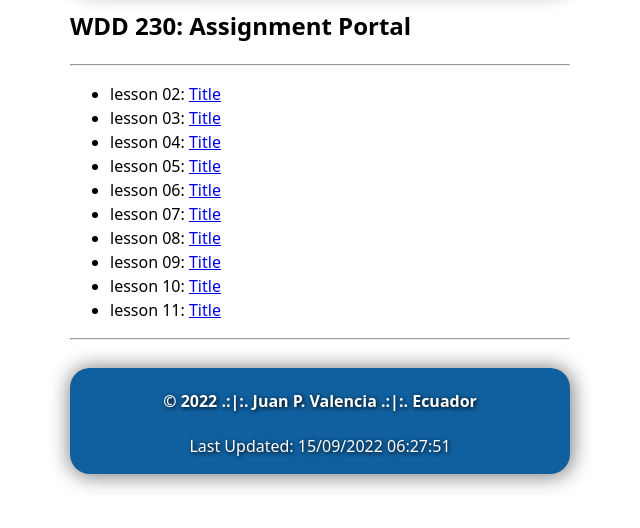
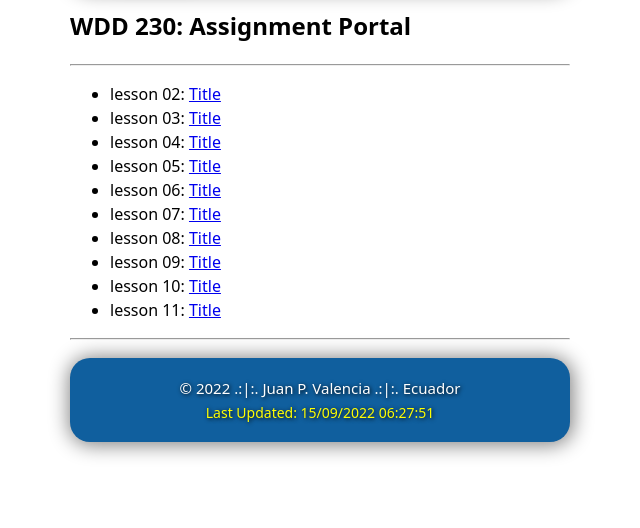
Before and after one commit to iamvalenciia/wdd230, a plain HTML site: page index.html in a window 1280 px wide. Shown: the part 160-688 px from the top of the page, without its empty margins (438-1078 px from the left). Drawn offline with Linux system fonts and the light colour scheme.

Commit message:
assignment portal part 2

```diff
--- a/index.html
+++ b/index.html
@@ -3,7 +3,7 @@
 <head>
     <meta charset="UTF-8">
     <meta http-equiv="X-UA-Compatible" content="IE=edge">
-    <meta name="viewport" content="width=device-width, initial-scale=1.0" alt="Assignment portal for Juan Valencia in WDD 230: Web Fronted Development at Brigham Young University - Idaho">
+    <meta name="description" content="Assignment portal for Juan Valencia in WDD 230: Web Fronted Development at Brigham Young University - Idaho">
     <link rel="stylesheet" href="styles/styles.css" >
     <title>Assignment Portal</title>
 </head>
@@ -35,8 +35,8 @@
             <hr>
         </main>
         <footer>
-            <h4>&copy; 2022 .:|:. Juan P. Valencia .:|:. Ecuador </h4>
-            <p id="thetime"></p>
+            <p class="sentence">&copy; 2022 .:|:. Juan P. Valencia .:|:. Ecuador </p>
+            <p id="the_time"></p>
         </footer>
     </div>
     <script src="scripts/main.js"></script>
--- a/scripts/main.js
+++ b/scripts/main.js
@@ -9,4 +9,4 @@ const seconds = ('0' + t.getSeconds()).slice(-2);
 const time = `${date}/${month}/${year} ${hours}:${minutes}:${seconds}`;
 
 
-document.getElementById("thetime").innerHTML = ("Last Updated: "+time);
+document.getElementById("the_time").innerHTML = ("Last Updated: "+time);
--- a/styles/styles.css
+++ b/styles/styles.css
@@ -7,6 +7,7 @@
     margin: 0 500px;
     font: 500 100%/1.5 system-ui;
 }
+
 
 .wrapper {
     display: block;
@@ -22,24 +23,34 @@
     padding: 10px 30px;
 }
 
+
 header img {
     height: 120px;
     border-radius: 25px;
     box-shadow: 1px 1px 20px 2px gray;
 }
-
 header h1 {
     display: grid;
     padding: 0 20px;
     text-shadow: 1px 1px 4px black;
 }
 
+
 footer {
-    margin-top: 20px;
+    margin-top: 10px;
+    padding: 10px;
     border-radius: 20px;
     text-align: center;
+    line-height: 0.7;
     text-shadow: 1px 1px 4px black;
     background-color: #105F9E;
     box-shadow: 1px 1px 20px 2px gray;
     color: white
 }
+.sentence {
+    font-size: 15px;
+}
+#the_time {
+    font-size: 14px;
+    color: yellow;
+}
```
